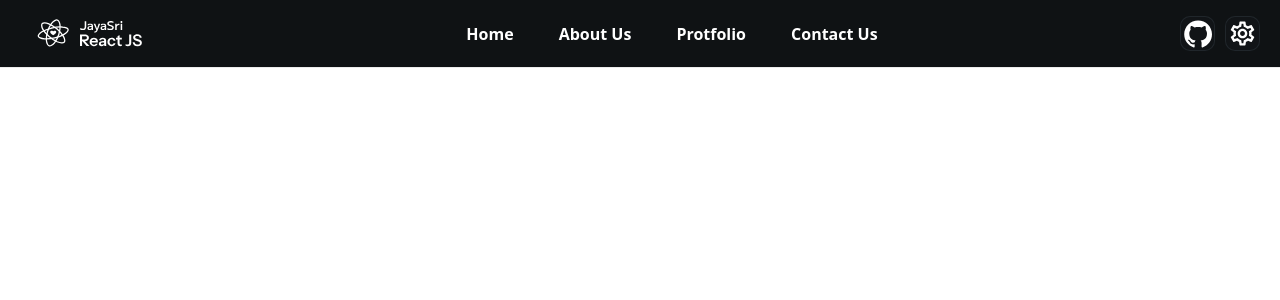
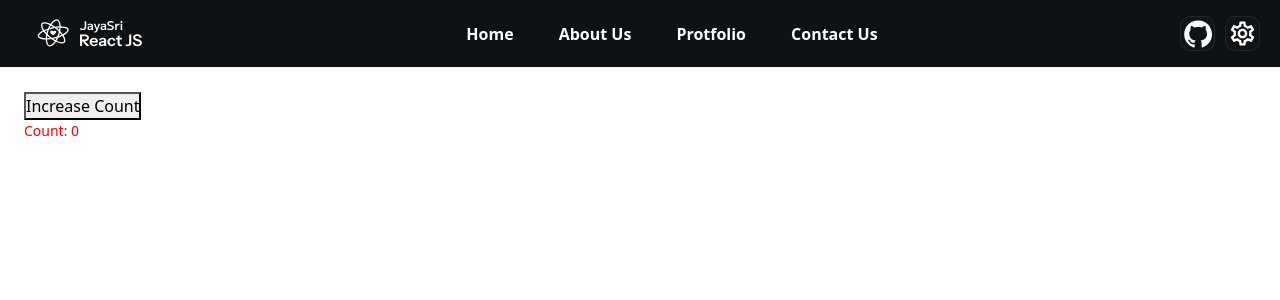
Before and after one commit to jayasri176/first-react, a React (Create React App) app: page / in a window 1280 px wide. Shown: the top 300 px of the page. Built offline with nearby package versions, Linux system fonts and the light colour scheme.

Commit message:
code done

```diff
--- a/src/components/layout/index.jsx
+++ b/src/components/layout/index.jsx
@@ -1,31 +1,29 @@
+import React, { useEffect, useState } from "react"
 import SideBar from "./components/sideBar"
 import TopBar from "./components/tobBar"
 
 const Layout = () => { //arrow function components this following ES6 standard
+    const [count, setCount] = useState(0);
+
+    useEffect(()=>{
+        let previousCount = localStorage.getItem("count");
+        if(previousCount){
+            setCount(Number(previousCount))
+        }
+    }, [])
     return (
         <>
             <TopBar  />
             <SideBar />
-
             <main className="container-fluid p-4">
-
+                <button onClick={()=>{
+                    let newCount = (count+1)
+                    localStorage.setItem("count", newCount);
+                    setCount(newCount)
+                }}>Increase Count</button>
+                <p style={{color:'red'}}>Count: {count}</p>
             </main>
         </>
     )
 }
-//jsx syntax: html and js and css combiner and written in one file is called JSX, and JSX is follow the markupof html and jsx is used as extension
-
-{/*  /this is multiline comment in react
-function Layout(){ //functionaly compoents this is normal js standard
-// this is line comment in react
-    return(
-        <>
-          <TopBar/>
-          <SideBar/>
-          <main className="container" style={{border:'solid red 1px'}}>
-          </main>
-        </>
-    )
-}
-*/}
 export default Layout
```
Also changed, not shown: 1 other file (tests, documents, lock files or other folders).
